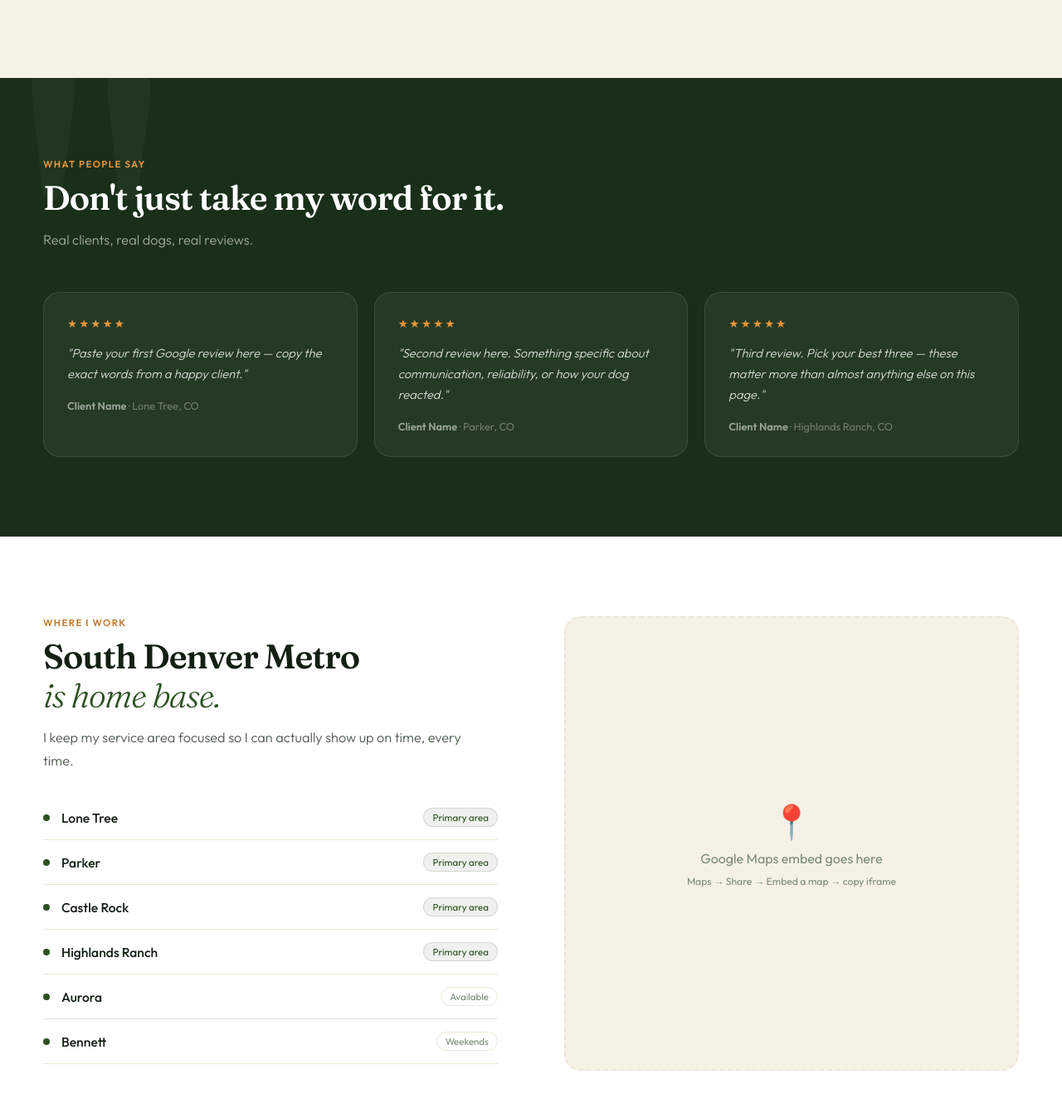
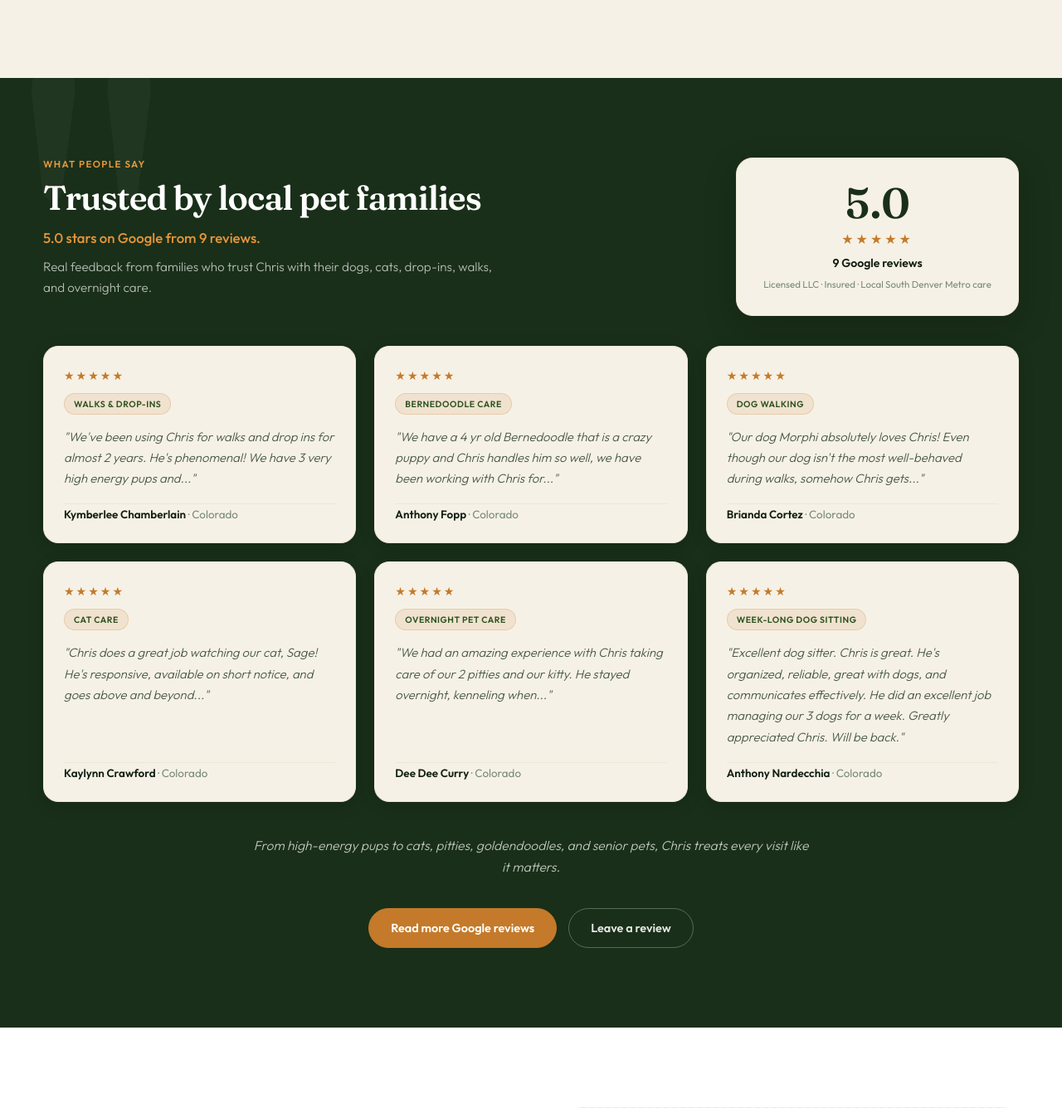
Before and after one commit to chrispatino94-cloud/pookiespetcare, a Flask app: page / in a window 1280 px wide. Shown: the part 2615-3951 px from the top of the page at 83% size. Run offline with Flask 3, Linux system fonts and the light colour scheme.

Commit message:
Wire review buttons safely

```diff
--- a/app.py
+++ b/app.py
@@ -10,11 +10,135 @@ app = Flask(__name__)
 BLOG_DEFAULT_IMAGE = 'default-dog-care.jpg'
 BLOG_DEFAULT_ALT = "Dog care tips from Pookie's Pet Care"
 
+# Google Business Profile links.
+# Get from Google Maps → Pookie's Pet Care → Share → copy link.
+# For "Leave a review": Google Business Profile → Ask for reviews → copy link,
+# or use: https://search.google.com/local/writereview?placeid=YOUR_PLACE_ID
+# TODO: Replace None with real URLs before launch.
+GOOGLE_REVIEWS_URL = None
+GOOGLE_WRITE_REVIEW_URL = None
+
+
+def get_google_write_review_url():
+    """Prefer dedicated write-review URL; fall back to profile/reviews page."""
+    return GOOGLE_WRITE_REVIEW_URL or GOOGLE_REVIEWS_URL
+
+GOOGLE_RATING = {
+    "score": "5.0",
+    "count": 9,
+    "stars": 5,
+}
+
+# Real Google reviews for Pookie's Pet Care.
+# Only use client pet photos with permission — set optional "photo" to a static path when approved.
+TESTIMONIALS = [
+    {
+        "rating": 5,
+        "quote": (
+            "We've been using Chris for walks and drop ins for almost 2 years. "
+            "He's phenomenal! We have 3 very high energy pups and..."
+        ),
+        "name": "Kymberlee Chamberlain",
+        "location": "Colorado",
+        "service": "Walks & drop-ins",
+        # "photo": "review_photos/kymberlee-pups.jpg",  # TODO: add with client permission
+    },
+    {
+        "rating": 5,
+        "quote": (
+            "We have a 4 yr old Bernedoodle that is a crazy puppy and Chris handles him so well, "
+            "we have been working with Chris for..."
+        ),
+        "name": "Anthony Fopp",
+        "location": "Colorado",
+        "service": "Bernedoodle care",
+    },
+    {
+        "rating": 5,
+        "quote": (
+            "Our dog Morphi absolutely loves Chris! Even though our dog isn't the most "
+            "well-behaved during walks, somehow Chris gets..."
+        ),
+        "name": "Brianda Cortez",
+        "location": "Colorado",
+        "service": "Dog walking",
+    },
+    {
+        "rating": 5,
+        "quote": (
+            "Chris does a great job watching our cat, Sage! He's responsive, available on short "
+            "notice, and goes above and beyond..."
+        ),
+        "name": "Kaylynn Crawford",
+        "location": "Colorado",
+        "service": "Cat care",
+    },
+    {
+        "rating": 5,
+        "quote": (
+            "We had an amazing experience with Chris taking care of our 2 pitties and our kitty. "
+            "He stayed overnight, kenneling when..."
+        ),
+        "name": "Dee Dee Curry",
+        "location": "Colorado",
+        "service": "Overnight pet care",
+    },
+    {
+        "rating": 5,
+        "quote": (
+            "Excellent dog sitter. Chris is great. He's organized, reliable, great with dogs, "
+            "and communicates effectively. He did an excellent job managing our 3 dogs for a week. "
+            "Greatly appreciated Chris. Will be back."
+        ),
+        "name": "Anthony Nardecchia",
+        "location": "Colorado",
+        "service": "Week-long dog sitting",
+    },
+    {
+        "rating": 5,
+        "quote": (
+            "Chris did an amazing job taking care of my two goldendoodles. He's always available "
+            "when we are taking a last-minute..."
+        ),
+        "name": "Sarah Simon",
+        "location": "Colorado",
+        "service": "Goldendoodle care",
+    },
+    {
+        "rating": 5,
+        "quote": (
+            "Chris' prices are reasonable, he is very communicative, and is always on time. "
+            "Even when I tasked him with walking my..."
+        ),
+        "name": "Dominique Bayona",
+        "location": "Colorado",
+        "service": "Dog care",
+    },
+    {
+        "rating": 5,
+        "quote": (
+            "Chris did a wonderful job dropping in and letting my dog outside. He provided daily "
+            "updates and went above and beyond in..."
+        ),
+        "name": "Bruce Masters",
+        "location": "Colorado",
+        "service": "Drop-in visits",
+    },
+]
+
+# Number of review cards shown on the homepage (full list kept for future use).
+HOMEPAGE_REVIEW_COUNT = 6
+
 def get_blog_image_filename(image_filename):
-    """Return the post image or the shared fallback asset."""
+    """Return the post image if the file exists, otherwise the shared fallback."""
     if image_filename:
-        return image_filename
-    return BLOG_DEFAULT_IMAGE
+        img_path = os.path.join('static', 'blog_images', image_filename)
+        if os.path.isfile(img_path):
+            return image_filename
+    fallback_path = os.path.join('static', 'blog_images', BLOG_DEFAULT_IMAGE)
+    if os.path.isfile(fallback_path):
+        return BLOG_DEFAULT_IMAGE
+    return image_filename or BLOG_DEFAULT_IMAGE
 
 @app.context_processor
 def blog_context():
@@ -78,7 +202,13 @@ def format_date(value):
 
 @app.route('/')
 def index():
-    return render_template('index.html')
+    return render_template(
+        'index.html',
+        testimonials=TESTIMONIALS[:HOMEPAGE_REVIEW_COUNT],
+        google_reviews_url=GOOGLE_REVIEWS_URL,
+        google_write_review_url=get_google_write_review_url(),
+        google_rating=GOOGLE_RATING,
+    )
 
 @app.route('/blog')
 def blog():
--- a/templates/index.html
+++ b/templates/index.html
@@ -322,17 +322,172 @@
     }
     .testi-sec h2 { color: var(--white); }
     .testi-sec .label { color: var(--amber-lt); }
-    .testi-sec .sub-text { color: rgba(255,255,255,.6); }
-    .testi-grid { display: grid; grid-template-columns: repeat(auto-fit, minmax(280px, 1fr)); gap: 20px; margin-top: 48px; }
+    .testi-sec .sub-text { color: rgba(255,255,255,.72); line-height: 1.65; }
+    .testi-top {
+      display: grid;
+      grid-template-columns: 1fr auto;
+      gap: 40px;
+      align-items: start;
+      margin-bottom: 8px;
+    }
+    .testi-header { max-width: 640px; }
+    .testi-subrating {
+      font-size: 1.05rem;
+      font-weight: 500;
+      color: var(--amber-lt);
+      margin: 10px 0 12px;
+    }
+    .testi-support {
+      font-size: .95rem;
+      color: rgba(255,255,255,.68);
+      line-height: 1.65;
+      font-weight: 300;
+      max-width: 560px;
+    }
+    .testi-summary-card {
+      background: var(--cream);
+      border: 1px solid var(--cream-dk);
+      border-radius: 20px;
+      padding: 28px 32px;
+      text-align: center;
+      min-width: 220px;
+      box-shadow: 0 12px 40px rgba(0,0,0,.18);
+    }
+    .testi-score {
+      font-family: 'Fraunces', serif;
+      font-size: 3.2rem;
+      font-weight: 600;
+      color: var(--g-dark);
+      line-height: 1;
+      margin-bottom: 8px;
+    }
+    .testi-summary-stars {
+      color: var(--amber);
+      font-size: 1rem;
+      letter-spacing: 3px;
+      margin-bottom: 10px;
+    }
+    .testi-summary-count {
+      font-size: .88rem;
+      font-weight: 600;
+      color: var(--text);
+      margin-bottom: 8px;
+    }
+    .testi-summary-note {
+      font-size: .72rem;
+      color: var(--text-lt);
+      line-height: 1.5;
+      font-weight: 400;
+    }
+    .testi-grid {
+      display: grid;
+      grid-template-columns: repeat(auto-fit, minmax(300px, 1fr));
+      gap: 22px;
+      margin-top: 36px;
+    }
     .testi-card {
-      background: rgba(255,255,255,.055);
-      border: 1px solid rgba(255,255,255,.1);
-      border-radius: 20px; padding: 28px;
+      background: var(--cream);
+      border: 1px solid var(--cream-dk);
+      border-radius: 18px;
+      padding: 26px 24px;
+      display: flex;
+      flex-direction: column;
+      height: 100%;
+      box-shadow: 0 4px 20px rgba(0,0,0,.12);
+      transition: transform .2s, box-shadow .2s;
     }
-    .stars { color: var(--amber-lt); font-size: .85rem; letter-spacing: 2px; margin-bottom: 14px; }
-    .testi-text { font-size: .92rem; color: rgba(255,255,255,.83); line-height: 1.72; font-weight: 300; font-style: italic; margin-bottom: 18px; }
-    .testi-who { font-size: .8rem; font-weight: 600; color: rgba(255,255,255,.55); }
-    .testi-who span { color: rgba(255,255,255,.35); font-weight: 400; }
+    .testi-card:hover {
+      transform: translateY(-3px);
+      box-shadow: 0 10px 32px rgba(0,0,0,.16);
+    }
+    .testi-card-top {
+      display: flex;
+      align-items: flex-start;
+      justify-content: space-between;
+      gap: 12px;
+      margin-bottom: 12px;
+    }
+    .testi-photo {
+      width: 48px;
+      height: 48px;
+      border-radius: 50%;
+      object-fit: cover;
+      flex-shrink: 0;
+      border: 2px solid var(--cream-dk);
+    }
+    .stars { color: var(--amber); font-size: .88rem; letter-spacing: 2px; }
+    .testi-service {
+      display: inline-block;
+      font-size: .66rem;
+      font-weight: 600;
+      letter-spacing: .05em;
+      text-transform: uppercase;
+      color: var(--g-mid);
+      background: rgba(196,122,42,.12);
+      border: 1px solid rgba(196,122,42,.22);
+      padding: 5px 11px;
+      border-radius: 50px;
+      margin-bottom: 14px;
+      align-self: flex-start;
+    }
+    .testi-text {
+      font-size: .93rem;
+      color: var(--text-mid);
+      line-height: 1.7;
+      font-weight: 300;
+      font-style: italic;
+      margin-bottom: 18px;
+      flex: 1;
+    }
+    .testi-who {
+      font-size: .84rem;
+      font-weight: 600;
+      color: var(--text);
+      margin-top: auto;
+      padding-top: 4px;
+      border-top: 1px solid var(--cream-dk);
+    }
+    .testi-who span { color: var(--text-lt); font-weight: 400; }
+    .testi-emotional {
+      text-align: center;
+      max-width: 680px;
+      margin: 40px auto 0;
+      font-size: .98rem;
+      color: rgba(255,255,255,.72);
+      line-height: 1.65;
+      font-weight: 300;
+      font-style: italic;
+    }
+    .testi-actions {
+      display: flex;
+      gap: 14px;
+      justify-content: center;
+      flex-wrap: wrap;
+      margin-top: 36px;
+    }
+    .testi-btn {
+      display: inline-flex; align-items: center; justify-content: center;
+      padding: 14px 26px; border-radius: 50px;
+      font-size: .9rem; font-weight: 600; text-decoration: none;
+      transition: transform .2s, background .2s, border-color .2s;
+    }
+    .testi-btn:hover { transform: translateY(-2px); }
+    a.testi-btn:hover { transform: translateY(-2px); }
+    span.testi-btn { cursor: default; }
+    span.testi-btn:hover { transform: none; }
+    .testi-btn-primary {
+      background: var(--amber); color: var(--white);
+      border: 1px solid var(--amber);
+    }
+    .testi-btn-primary:hover { background: var(--amber-lt); border-color: var(--amber-lt); }
+    .testi-btn-ghost {
+      background: transparent; color: rgba(255,255,255,.88);
+      border: 1px solid rgba(255,255,255,.28);
+    }
+    .testi-btn-ghost:hover {
+      background: rgba(255,255,255,.08);
+      border-color: rgba(255,255,255,.45);
+    }
 
     /* ── AREAS ─────────────────────────────────── */
     .areas-sec { background: var(--white); }
@@ -471,6 +626,12 @@
       .about-grid { grid-template-columns: 1fr; gap: 40px; }
       .about-img { max-width: 280px; margin: 0 auto; }
       .areas-grid { grid-template-columns: 1fr; gap: 40px; }
+      .testi-top { grid-template-columns: 1fr; gap: 28px; }
+      .testi-summary-card { width: 100%; }
+      .testi-grid { grid-template-columns: 1fr; gap: 18px; }
+      .testi-actions { flex-direction: column; align-items: stretch; }
+      .testi-btn { width: 100%; }
+      .testi-emotional { font-size: .9rem; padding: 0 4px; }
       .cta-band { padding: 60px 24px; }
       footer { padding: 40px 24px 90px; }
       .footer-grid { grid-template-columns: 1fr; gap: 32px; }
@@ -641,26 +802,72 @@
 <!-- ─── TESTIMONIALS ──────────────────────────────────── -->
 <section class="testi-sec" id="reviews">
   <div class="si">
-    <p class="label">What People Say</p>
-    <h2>Don't just take my word for it.</h2>
-    <p class="sub-text">Real clients, real dogs, real reviews.</p>
+    <div class="testi-top">
+      <div class="testi-header">
+        <p class="label">What People Say</p>
+        <h2>Trusted by local pet families</h2>
+        <p class="testi-subrating">{{ google_rating.score }} stars on Google from {{ google_rating.count }} reviews.</p>
+        <p class="testi-support">Real feedback from families who trust Chris with their dogs, cats, drop-ins, walks, and overnight care.</p>
+      </div>
+      <div class="testi-summary-card">
+        <div class="testi-score">{{ google_rating.score }}</div>
+        <div class="testi-summary-stars" aria-label="{{ google_rating.stars }} out of 5 stars">
+          {% for i in range(google_rating.stars) %}★{% endfor %}
+        </div>
+        <div class="testi-summary-count">{{ google_rating.count }} Google reviews</div>
+        <div class="testi-summary-note">Licensed LLC · Insured · Local South Denver Metro care</div>
+      </div>
+    </div>
+
     <div class="testi-grid">
-      <!-- ✏️  Replace with your actual Google reviews -->
-      <div class="testi-card">
-        <div class="stars">★★★★★</div>
-        <p class="testi-text">"Paste your first Google review here — copy the exact words from a happy client."</p>
-        <div class="testi-who">Client Name <span>· Lone Tree, CO</span></div>
-      </div>
-      <div class="testi-card">
-        <div class="stars">★★★★★</div>
-        <p class="testi-text">"Second review here. Something specific about communication, reliability, or how your dog reacted."</p>
-        <div class="testi-who">Client Name <span>· Parker, CO</span></div>
-      </div>
-      <div class="testi-card">
-        <div class="stars">★★★★★</div>
-        <p class="testi-text">"Third review. Pick your best three — these matter more than almost anything else on this page."</p>
-        <div class="testi-who">Client Name <span>· Highlands Ranch, CO</span></div>
-      </div>
+      {% for review in testimonials %}
+      {# Only use client pet photos with permission. Set review.photo in app.py when approved. #}
+      <article class="testi-card">
+        <div class="testi-card-top">
+          <div class="stars" aria-label="{{ review.rating }} out of 5 stars">
+            {% for i in range(review.rating) %}★{% endfor %}
+          </div>
+          {% if review.photo %}
+          <img class="testi-photo"
+               src="{{ url_for('static', filename=review.photo) }}"
+               alt="Pet cared for by Pookie's Pet Care">
+          {% endif %}
+        </div>
+        {% if review.service %}
+        <span class="testi-service">{{ review.service }}</span>
+        {% endif %}
+        <p class="testi-text">"{{ review.quote }}"</p>
+        <div class="testi-who">
+          {{ review.name }}
+          {% if review.location %}
+          <span>· {{ review.location }}</span>
+          {% endif %}
+        </div>
+      </article>
+      {% endfor %}
+    </div>
+
+    <p class="testi-emotional">From high-energy pups to cats, pitties, goldendoodles, and senior pets, Chris treats every visit like it matters.</p>
+
+    <div class="testi-actions">
+      {% if google_reviews_url %}
+      <a href="{{ google_reviews_url }}"
+         class="testi-btn testi-btn-primary"
+         target="_blank"
+         rel="noopener noreferrer">Read more Google reviews</a>
+      {% else %}
+      {# TODO: Set GOOGLE_REVIEWS_URL in app.py to enable this button link #}
+      <span class="testi-btn testi-btn-primary">Read more Google reviews</span>
+      {% endif %}
+      {% if google_write_review_url %}
+      <a href="{{ google_write_review_url }}"
+         class="testi-btn testi-btn-ghost"
+         target="_blank"
+         rel="noopener noreferrer">Leave a review</a>
+      {% else %}
+      {# TODO: Set GOOGLE_WRITE_REVIEW_URL (or GOOGLE_REVIEWS_URL) in app.py #}
+      <span class="testi-btn testi-btn-ghost">Leave a review</span>
+      {% endif %}
     </div>
   </div>
 </section>
```
